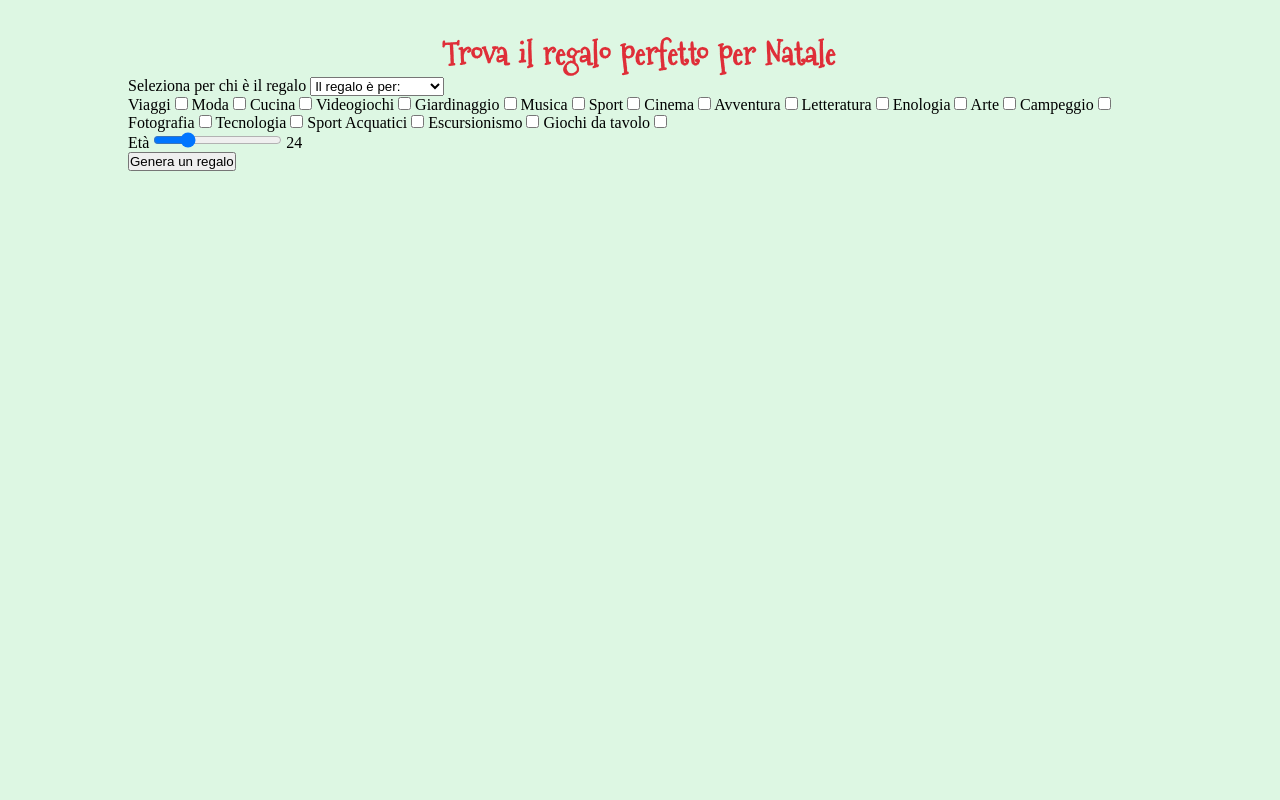
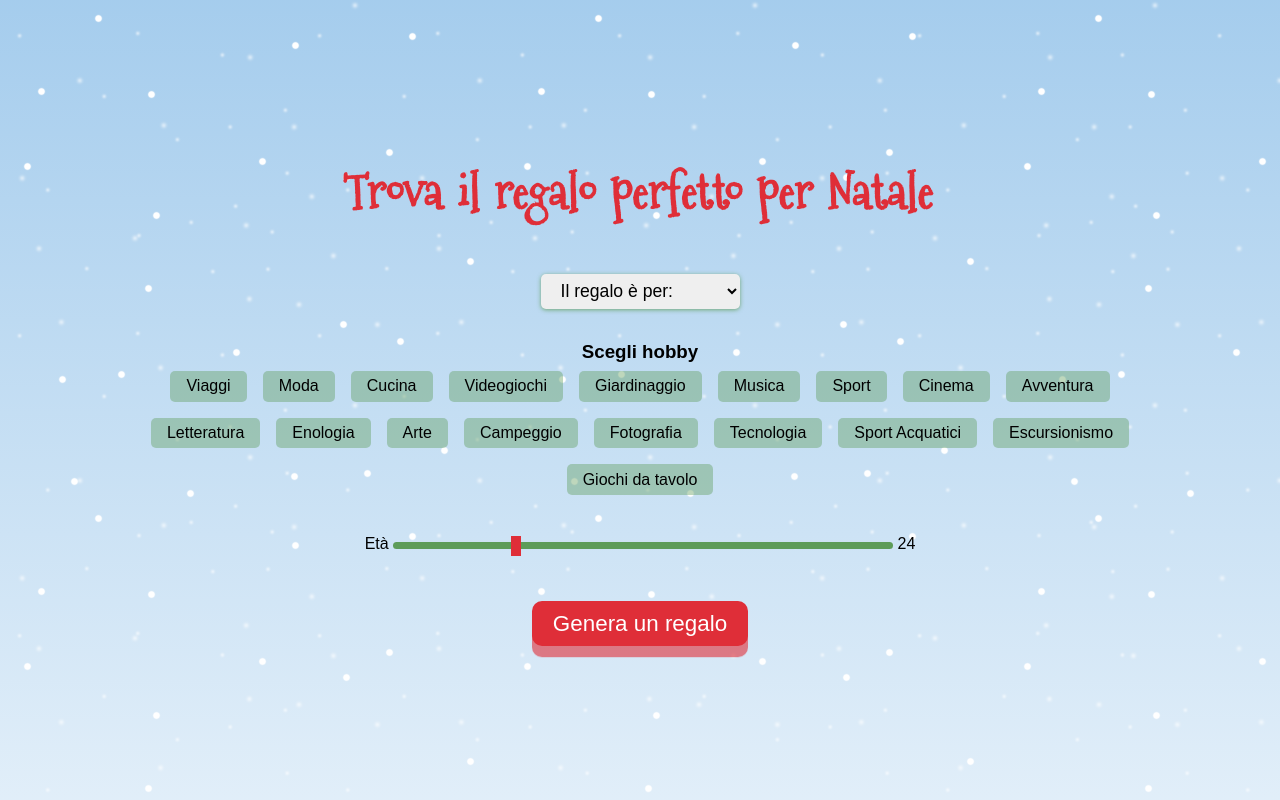
Before and after one commit to frontenders-community/christmas-gifts, a website built with Vite: page index.html in a window 1280 px wide. Built offline with nearby package versions, Linux system fonts and the light colour scheme.

Commit message:
add: basic styles

```diff
--- a/index.html
+++ b/index.html
@@ -8,15 +8,18 @@
   </head>
   <body>
     <div id="app">
+      <div class="snow"></div>
       <div class="container">
         <h1>Trova il regalo perfetto per Natale</h1>
 
         <form action="" id="gift-form">
-          <div>
+          <div class="mb-2">
             <label for="relation">
-              <span class="screenreader">Seleziona per chi è il regalo</span></label>
-            <select id="relation" name="relation">
-              <option value="">Il regalo è per:</option>
+              <span class="sr-only">Seleziona per chi è il regalo</span></label
+            >
+            <div class="select">
+              <select id="relation" name="relation" class="form-select">
+                <option disabled selected>Il regalo è per:</option>
                 <option value="Partner Romantico">Partner Romantico</option>
                 <option value="Amica/o">Amica/o</option>
                 <option value="Figlia/o">Figlia/o</option>
@@ -24,12 +27,15 @@
                 <option value="Sorella/Fratello">Sorella/Fratello</option>
               </select>
             </div>
+          </div>
 
-          <div id="hobbies"></div>
+          <h3>Scegli hobby</h3>
+          <div id="hobbies" class="mb-2"></div>
 
-          <div>
+          <div class="mb-3">
             <label for="age">Età</label>
             <input
+              class="form-range"
               name="age"
               type="range"
               id="age"
@@ -45,7 +51,7 @@
           <button id="generate-btn" type="submit">Genera un regalo</button>
         </form>
 
-        <div id="result"></div>
+        <div id="result" class="hidden"></div>
       </div>
     </div>
     <script type="module" src="/src/main.ts"></script>
--- a/src/generator.ts
+++ b/src/generator.ts
@@ -31,15 +31,19 @@ export function setupGenerator(element: HTMLFormElement) {
   };
 
   const showGift = (gift: Gift) => {
-    document.querySelector<HTMLDivElement>("#result")!.innerHTML = `
+    const resultDiv = document.querySelector<HTMLDivElement>("#result");
+    resultDiv!.innerHTML = `
       <p>${gift.name}<p>
     `;
+    resultDiv!.classList.remove("hidden");
   };
 
   const showError = (errorMessage: string) => {
-    document.querySelector<HTMLDivElement>("#result")!.innerHTML = `
+    const resultDiv = document.querySelector<HTMLDivElement>("#result");
+    resultDiv!.innerHTML = `
       <p>${errorMessage}<p>
     `;
+    resultDiv!.classList.remove("hidden");
   };
 
   const generateGift = (event: Event) => {
--- a/src/main.ts
+++ b/src/main.ts
@@ -6,13 +6,13 @@
   document.querySelector<HTMLDivElement>("#hobbies")!.innerHTML = hobbies
     .map(
       (hobby: string) => `
-    <label for="${hobby}">${hobby}</label>
     <input
       type="checkbox"
       value="${hobby}"
       name="hobby[]"
       id="${hobby}"
     />
+    <label class="checkbox-label" for="${hobby}">${hobby}</label>
     `
     )
     .join("");
--- a/src/style.css
+++ b/src/style.css
@@ -1,31 +1,33 @@
 :root {
+  /* primary: rgb(223, 46, 56, 1) */
+  /* secondary: rgb(93, 156, 89, 1) */
+  /* tertiary: rgb(199, 232, 202, 1) */
+  /* background: rgb(105, 171,225,1) */
+
   --primary-r: 223;
   --primary-g: 46;
   --primary-b: 56;
-  --primary-a: 1;
 
   --secondary-r: 93;
   --secondary-g: 156;
   --secondary-b: 89;
-  --secondary-a: 1;
 
   --tertiary-r: 199;
   --tertiary-g: 232;
   --tertiary-b: 202;
-  --tertiary-a: 1;
 
-  --bg-color-r: 221;
-  --bg-color-g: 247;
-  --bg-color-b: 227;
-  --bg-color-a: 1;
+  --bg-color-r: 105;
+  --bg-color-g: 171;
+  --bg-color-b: 225;
 
-  --primary-color: rgba(var(--primary-r), var(--primary-g), var(--primary-b), var(--primary-a));
-  --secondary-color: rgba(var(--secondary-r), var(--secondary-g), var(--secondary-b), var(--secondary-a));
-  --tertiary-color: rgba(var(--tertiary-r), var(--tertiary-g), var(--tertiary-b), var(--tertiary-a));
-  --bg-color: rgba(var(--bg-color-r), var(--bg-color-g), var(--bg-color-b), var(--bg-color-a));
-
+  --primary-color: var(--primary-r), var(--primary-g), var(--primary-b);
+  --secondary-color: var(--secondary-r), var(--secondary-g), var(--secondary-b);
+  --tertiary-color: var(--tertiary-r), var(--tertiary-g), var(--tertiary-b);
+  --bg-color: var(--bg-color-r), var(--bg-color-g), var(--bg-color-b);
 }
 
+/* COMMON */
+/* Reset */
 * {
   padding: 0;
   margin: 0;
@@ -33,21 +35,211 @@
 }
 
 body {
-  background-color: var(--bg-color);
+  background-image: linear-gradient(
+    to bottom,
+    rgba(var(--bg-color), 0.6),
+    rgba(var(--bg-color), 0.2)
+  );
+  background-size: cover;
+  background-repeat: no-repeat;
+  font-family: Arial, Helvetica, sans-serif;
 }
 
-@font-face{
-  font-family: 'MountainsofChristmas';
-  src:  url('./assets/fonts/MountainsofChristmas.ttf')  format('truetype');
+/* Layout */
+#app {
+  height: 100vh;
+  overflow-y: auto;
 }
 
-h1 {
-  font-family: 'MountainsofChristmas', serif;
-  text-align: center;
-  color: var(--primary-color);
+.snow {
+  display: grid;
+  place-items: center;
+  width: 100%;
+  height: 100%;
+  position: absolute;
+  background-image: url(./assets/img/1.png), url(./assets/img/2.png),
+    url(./assets/img/3.png);
+  animation: snowAnimation 20s linear infinite;
+  z-index: -1;
 }
 
 .container {
   width: 80%;
-  margin: 2rem auto;
+  margin: 0 auto;
+  padding: 10rem 0;
 }
+
+/* Typography */
+@font-face {
+  font-family: "MountainsofChristmas";
+  src: url("./assets/fonts/MountainsofChristmas.ttf") format("truetype");
+}
+
+h1 {
+  font-family: "MountainsofChristmas", serif;
+  text-align: center;
+  color: rgba(var(--primary-color), 1);
+  font-size: 3rem;
+}
+
+/* Utilities */
+.mb-1 {
+  margin-bottom: 1rem;
+}
+
+.mb-2 {
+  margin-bottom: 2rem;
+}
+
+.mb-3 {
+  margin-bottom: 3rem;
+}
+
+.sr-only {
+  position: absolute;
+  left: -10000px;
+  top: auto;
+  width: 1px;
+  height: 1px;
+  overflow: hidden;
+}
+
+.hidden {
+  display: none !important;
+}
+
+/* Form elements */
+
+form {
+  padding: 3rem 0;
+  display: flex;
+  flex-direction: column;
+  justify-content: center;
+  align-items: center;
+}
+
+/* Select */
+.form-select {
+  border: 0;
+  padding: 0.4rem 1rem;
+  box-shadow: 0px 1px 4px rgba(var(--secondary-color), 0.8);
+  font-size: 1.1rem;
+  border-radius: 5px;
+}
+
+.form-select:focus-visible,
+.form-select:focus {
+  box-shadow: 0px 1px 4px rgba(var(--secondary-color), 1);
+  outline: none;
+}
+
+.form-select option:checked {
+  background-color: rgba(var(--secondary-color), 0.6);
+}
+
+/* Checkboxes */
+#hobbies {
+  display: flex;
+  flex-wrap: wrap;
+  justify-content: center;
+}
+
+input[type="checkbox"] {
+  position: absolute;
+  left: -10000px;
+  top: auto;
+  width: 1px;
+  height: 1px;
+  overflow: hidden;
+}
+
+input[type="checkbox"] ~ label {
+  display: inline-block;
+  background-color: rgba(var(--secondary-color), 0.4);
+  padding: 0.4rem 1rem;
+  margin: 0.5rem;
+  border-radius: 5px;
+}
+
+input[type="checkbox"]:checked + label {
+  background-color: rgba(var(--secondary-color), 1);
+}
+
+/* Range */
+input[type="range"] {
+  -webkit-appearance: none !important;
+  background: rgba(var(--secondary-color), 1);
+  height: 7px;
+  width: 500px;
+  border-radius: 10px;
+}
+
+input[type="range"]::-webkit-slider-thumb {
+  -webkit-appearance: none !important;
+  background: rgba(var(--primary-color), 1);
+  height: 20px;
+  width: 10px;
+}
+
+#generate-btn {
+  position: relative;
+  background-color: rgba(var(--primary-color), 1);
+  border: 0;
+  padding: 0.6rem 1.3rem;
+  color: white;
+  font-size: 1.4rem;
+  border-radius: 10px;
+  cursor: pointer;
+  transition: all 175ms cubic-bezier(0, 0, 1, 1);
+}
+
+#generate-btn::after {
+  content: "";
+  display: block;
+  width: 100%;
+  height: 100%;
+  background-color: rgba(var(--primary-color), 0.6);
+  position: absolute;
+  top: 0;
+  left: 0;
+  z-index: -1;
+  border-radius: 10px;
+  transform: translate3d(0, 0.5em, -1em);
+  transition: all 175ms cubic-bezier(0, 0, 1, 1);
+}
+
+#generate-btn:hover {
+  transform: translate(0, -0.175em);
+}
+
+#generate-btn:active {
+  transform: translate(0em, 0.175em);
+}
+
+#generate-btn:active::after {
+  transform: translate3d(0, 0, -1em);
+}
+
+/* Result */
+#result {
+  width: 80%;
+  margin: 0 auto;
+  padding: 1rem;
+  min-height: 200px;
+  background-color: white;
+  border-radius: 10px;
+  display: flex;
+  justify-content: center;
+  align-items: center;
+  font-size: 2rem;
+}
+
+@keyframes snowAnimation {
+  0% {
+    background-position: 0 0, 0 0, 0 0;
+  }
+
+  100% {
+    background-position: 500px 1000px, 400px 400px, 300px 300px;
+  }
+}
```
Also changed, not shown: src/assets/img/1.png (added), src/assets/img/2.png (added), src/assets/img/3.png (added). Lines whose indentation alone changed are shown as unchanged.
